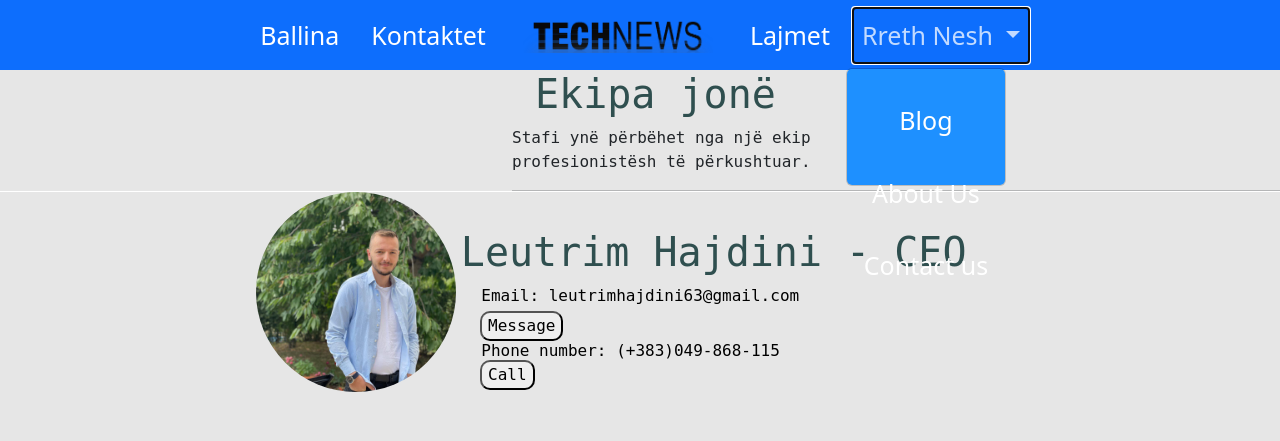
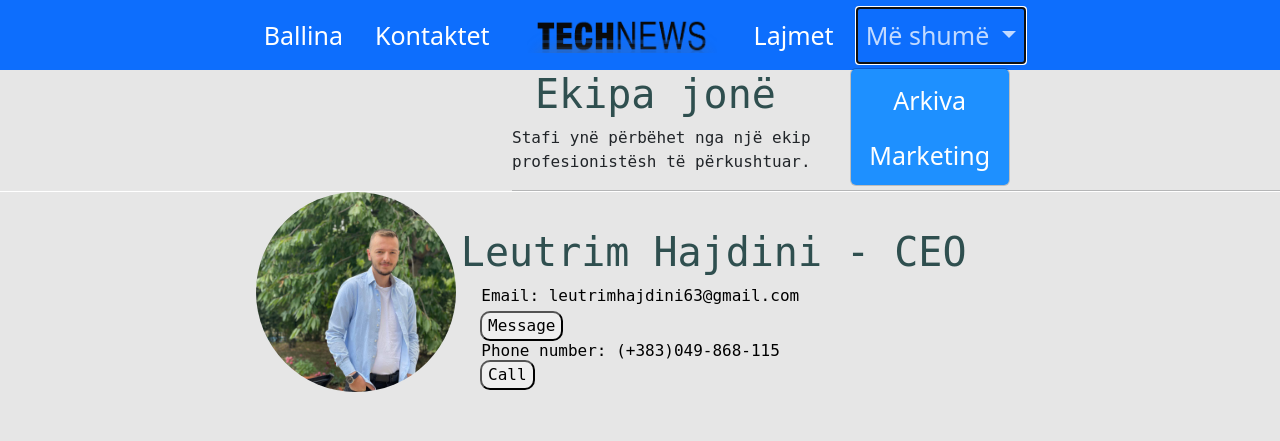
Before and after one commit to gyltenesfishta/TechNews, a PHP site: page /html/contact.html in a window 1280 px wide, after a click on "Më shumë". Shown: the top 441 px of the page. Run offline with PHP 8.4, Linux system fonts and the light colour scheme.

Commit message:
Updating Header in css.

```diff
--- a/css/contact.css
+++ b/css/contact.css
@@ -21,15 +21,15 @@
     background-color:dodgerblue;
     height: 118px;
 }
-
 .dropdown-item{
+    margin-top: -10px;
     font-size: 25px;
-    padding: 10px;
+    padding: 0;
     text-align: center;
-    padding-bottom: -5px;
-    margin-top: 15px;
+    padding-bottom:;
+    margin-top: 5px;
     color: white;
-
+    height: 50px;
 }
 .dropdown-item:hover{
     background-color: black;
--- a/css/lajmi.css
+++ b/css/lajmi.css
@@ -1,3 +1,4 @@
+
 .nav-item{
     font-size: 25px;
 
@@ -13,8 +14,6 @@
     font-size: 25px;
 }
 .logo{
-
-
     padding: 5px;
     margin-top: -5px;
 }
--- a/css/marketing.css
+++ b/css/marketing.css
@@ -1,6 +1,7 @@
 body{
     background-color: #E6E6E6;
 }
+
 .nav-item{
     font-size: 25px;
 
--- a/css/news.css
+++ b/css/news.css
@@ -1,3 +1,4 @@
+
 
 .nav-item{
     font-size: 25px;
@@ -14,8 +15,6 @@
     font-size: 25px;
 }
 .logo{
-
-
     padding: 5px;
     margin-top: -5px;
 }
--- a/html/contact.html
+++ b/html/contact.html
@@ -41,12 +41,12 @@
           <li class="nav-item dropdown">
             <a class="nav-link mx-2 dropdown-toggle" href="#" id="navbarDropdownMenuLink" role="button" data-bs-toggle="dropdown" aria-expanded="false">
 
-              Rreth Nesh
+              Më shumë
             </a>
             <ul class="dropdown-menu" aria-labelledby="navbarDropdownMenuLink">
-              <li><a class="dropdown-item" href="#">Blog</a></li>
-              <li><a class="dropdown-item" href="#">About Us</a></li>
-              <li><a class="dropdown-item" href="#">Contact us</a></li>
+              <li><a class="dropdown-item" href="historiku.html">Arkiva</a></li>
+              <li><a class="dropdown-item" href="marketing.html">Marketing</a></li>
+
             </ul>
           </li>
         </ul>
```
Also changed, not shown: css/about.css (+32 -5 lines), html/1.1.html (+0 -9 lines), html/news.html (+4 -4 lines).
